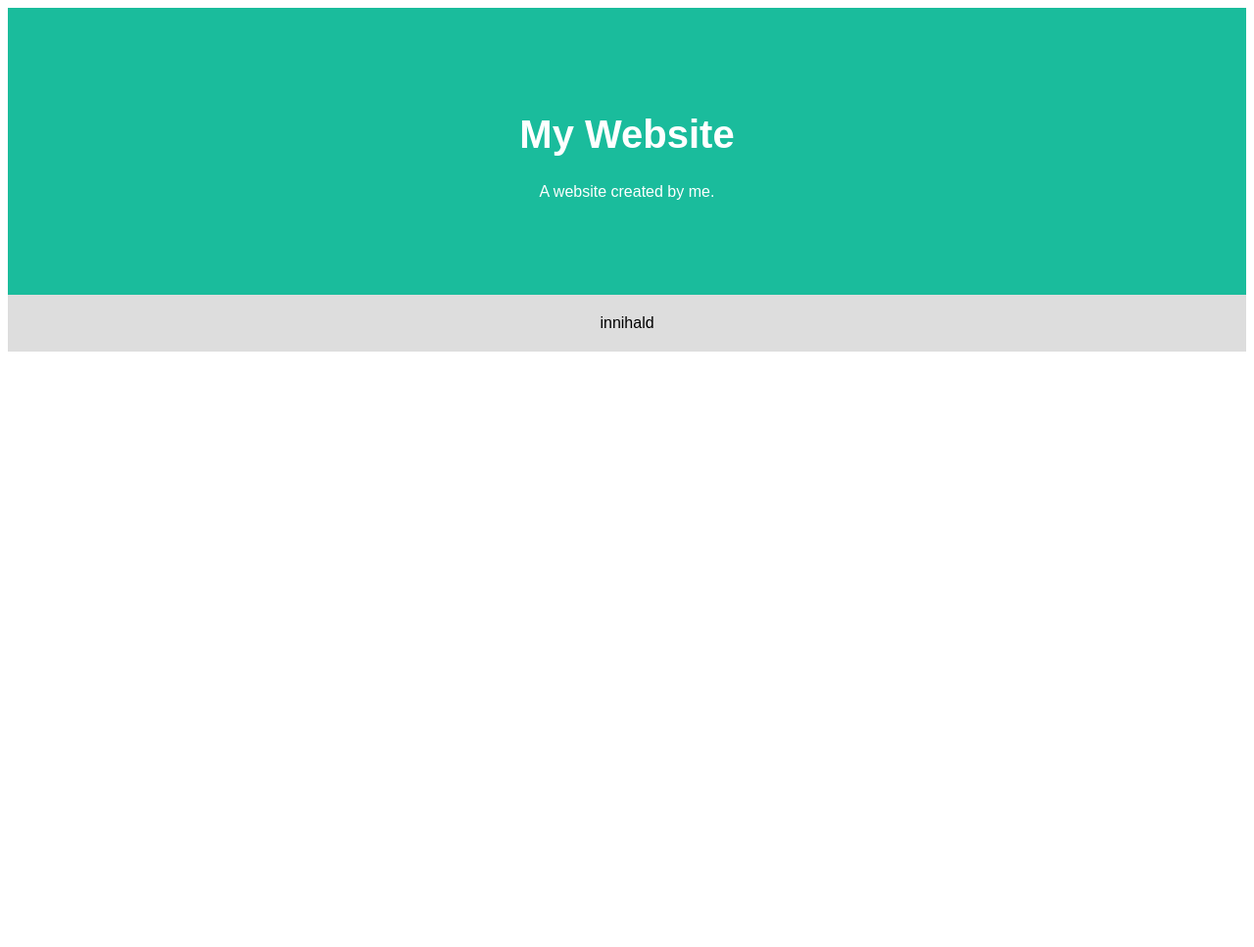
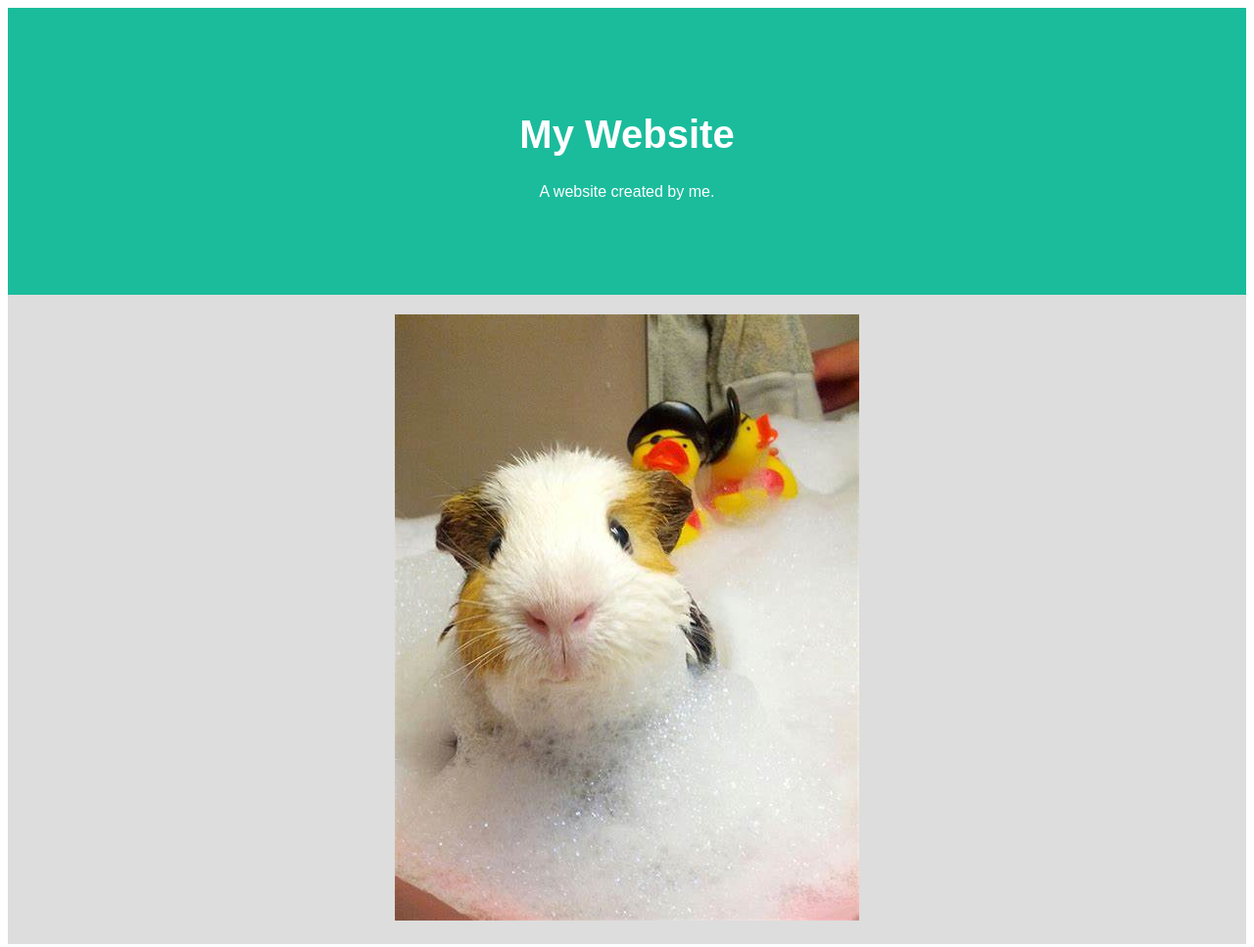
Before and after one commit to deezballs2/no, a plain HTML site: page docs/index.html in a window 1280 px wide. Shown: the whole page at 98% size. Before the commit the page ends 800 px from the top, so only its background shows below. Drawn offline with Linux system fonts and the light colour scheme.

Commit message:
Update index.html

```diff
--- a/docs/index.html
+++ b/docs/index.html
@@ -39,7 +39,7 @@ body {
 
 <div class="main">
 
-    innihald
+   <img src="https://github.com/deezballs2/no/blob/main/docs/cutie%20patootie.jfif">
 
 </div>
 
```
